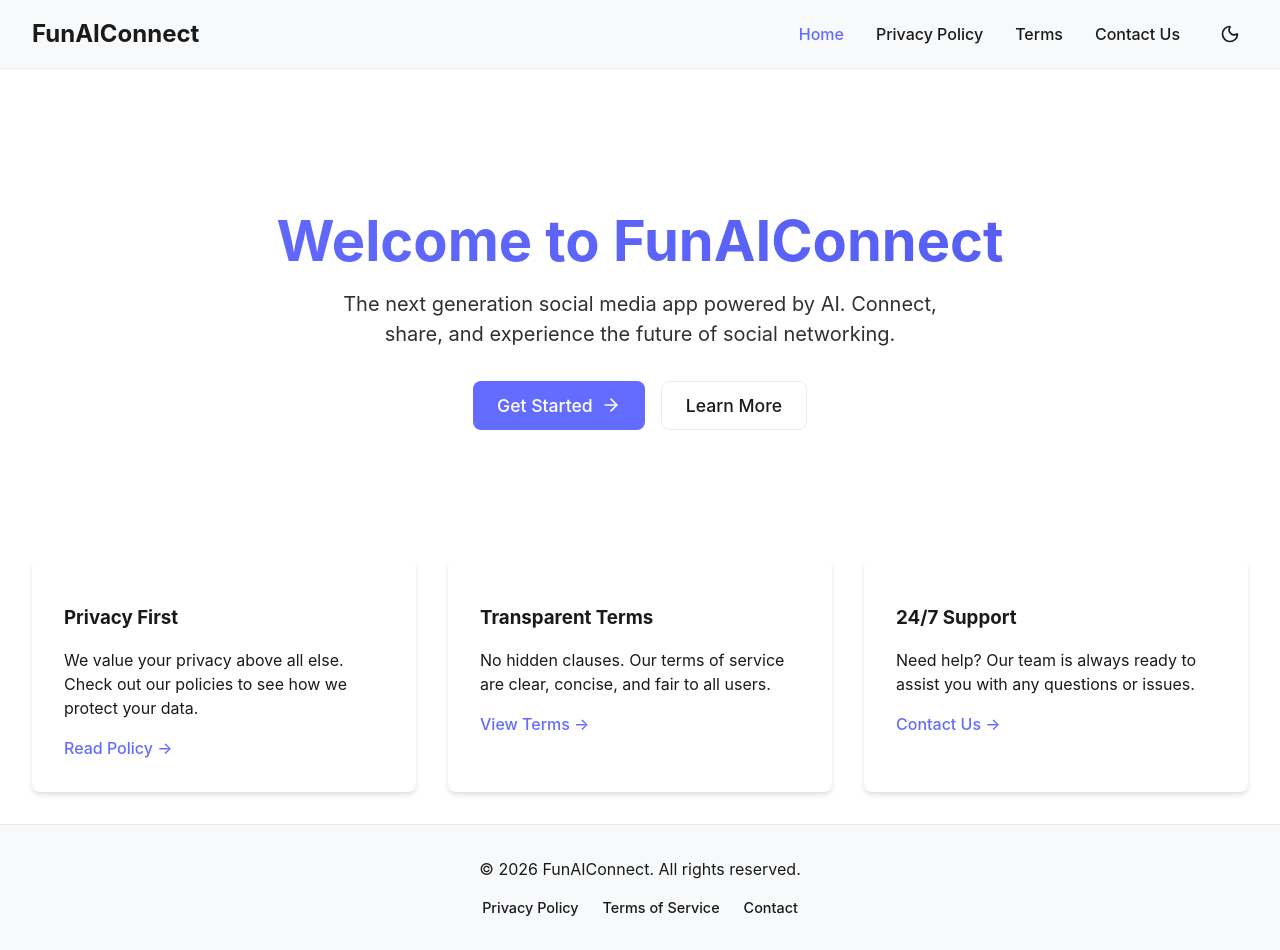
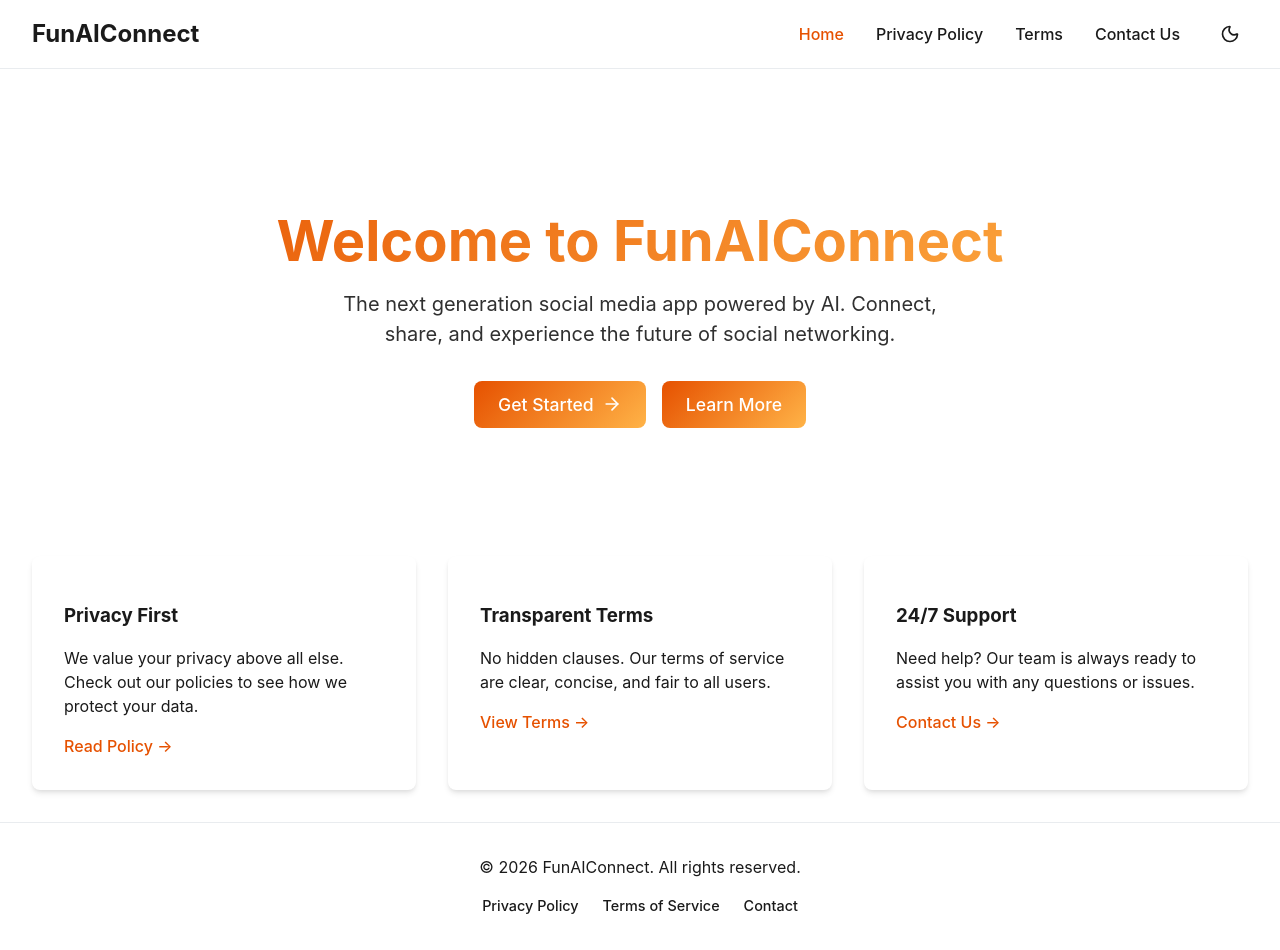
Before and after one commit to ranjansharma1412/FunAIConnectWeb, a React (Vite) app: page / in a window 1280 px wide. Built offline with nearby package versions, Linux system fonts and the light colour scheme.

Commit message:
Updated colour theme

```diff
--- a/src/index.css
+++ b/src/index.css
@@ -1,21 +1,23 @@
 :root {
-  --bg-color: #ffffff;
+  --bg-color: #ffffff; /* light white */
   --text-color: #1a1a1a;
-  --primary-color: #646cff;
-  --secondary-color: #535bf2;
-  --header-bg: #f8f9fa;
-  --footer-bg: #f8f9fa;
+  --primary-gradient: linear-gradient(135deg, #e65100, #ffb347); /* dark orange & light orange */
+  --primary-color: #e65100;
+  --secondary-color: #ffb347;
+  --header-bg: rgba(255, 255, 255, 0.9);
+  --footer-bg: rgba(255, 255, 255, 0.9);
   --border-color: #e9ecef;
   --card-bg: #ffffff;
 }
 
 [data-theme='dark'] {
-  --bg-color: #242424;
+  --bg-color: #1c1c1c; /* graphite black */
   --text-color: rgba(255, 255, 255, 0.87);
-  --primary-color: #646cff; /* Keep brand color consistent or adjust */
-  --secondary-color: #535bf2;
-  --header-bg: #1a1a1a;
-  --footer-bg: #1a1a1a;
+  --primary-gradient: linear-gradient(135deg, #e65100, #ffb347);
+  --primary-color: #e65100;
+  --secondary-color: #ffb347;
+  --header-bg: rgba(28, 28, 28, 0.9);
+  --footer-bg: rgba(28, 28, 28, 0.9);
   --border-color: #333;
   --card-bg: #2a2a2a;
 }
@@ -47,23 +49,25 @@ h1, h2, h3, h4, h5, h6 {
 
 button {
   border-radius: 8px;
-  border: 1px solid transparent;
+  border: none;
   padding: 0.6em 1.2em;
   font-size: 1em;
   font-weight: 500;
   font-family: inherit;
-  background-color: var(--card-bg); /* Use card bg for buttons by default or primary */
+  background: var(--primary-gradient);
+  color: #ffffff;
   cursor: pointer;
-  transition: border-color 0.25s;
-  color: var(--text-color);
-  border: 1px solid var(--border-color);
+  transition: filter 0.25s, transform 0.1s;
 }
 button:hover {
-  border-color: var(--primary-color);
+  filter: brightness(1.1);
+}
+button:active {
+  transform: scale(0.98);
 }
 button:focus,
 button:focus-visible {
-  outline: 4px auto -webkit-focus-ring-color;
+  outline: 4px auto var(--primary-color);
 }
 
 /* Utility classes */
--- a/src/pages/ContactUs.tsx
+++ b/src/pages/ContactUs.tsx
@@ -100,9 +100,6 @@ const ContactUs = () => {
 
                         <button type="submit" style={{
                             marginTop: '1rem',
-                            backgroundColor: 'var(--primary-color)',
-                            color: 'white',
-                            border: 'none',
                             display: 'flex',
                             justifyContent: 'center',
                             alignItems: 'center',
--- a/src/pages/Home.tsx
+++ b/src/pages/Home.tsx
@@ -5,7 +5,7 @@ const Home = () => {
     return (
         <div className="home-container">
             <section style={{ textAlign: 'center', padding: '4rem 0' }}>
-                <h1 style={{ fontSize: '3.5rem', marginBottom: '1rem', background: 'linear-gradient(to right, #646cff, #535bf2)', WebkitBackgroundClip: 'text', WebkitTextFillColor: 'transparent' }}>
+                <h1 style={{ fontSize: '3.5rem', marginBottom: '1rem', background: 'var(--primary-gradient)', WebkitBackgroundClip: 'text', WebkitTextFillColor: 'transparent' }}>
                     Welcome to FunAIConnect
                 </h1>
                 <p style={{ fontSize: '1.25rem', color: 'var(--text-color)', opacity: 0.9, maxWidth: '600px', margin: '0 auto 2rem' }}>
@@ -13,9 +13,6 @@ const Home = () => {
                 </p>
                 <div style={{ display: 'flex', justifyContent: 'center', gap: '1rem' }}>
                     <button style={{
-                        backgroundColor: 'var(--primary-color)',
-                        color: 'white',
-                        border: 'none',
                         display: 'flex',
                         alignItems: 'center',
                         gap: '0.5rem',
```
